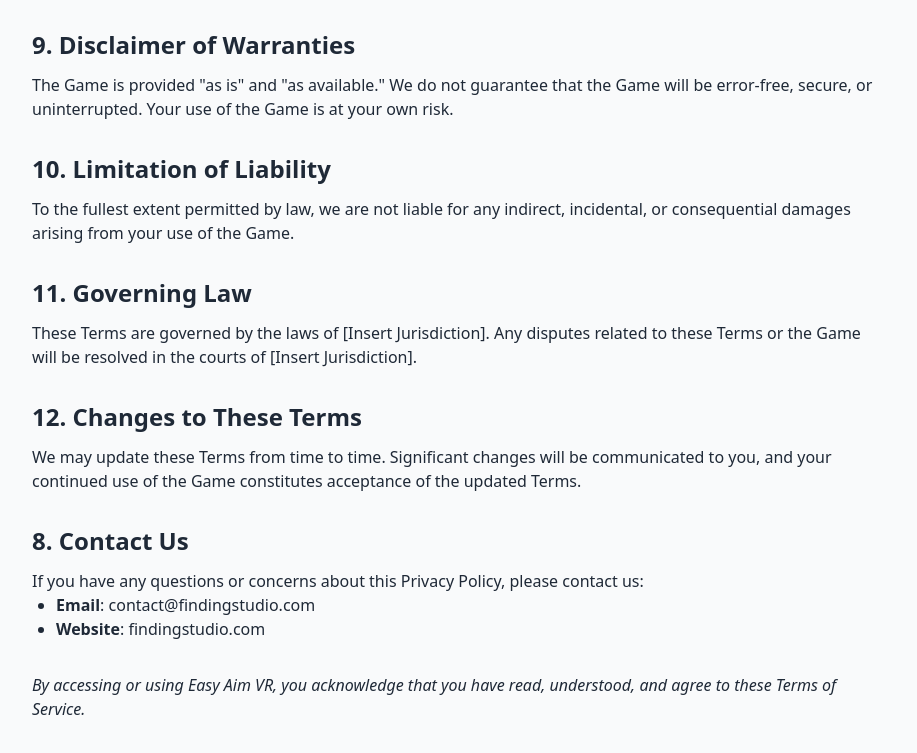
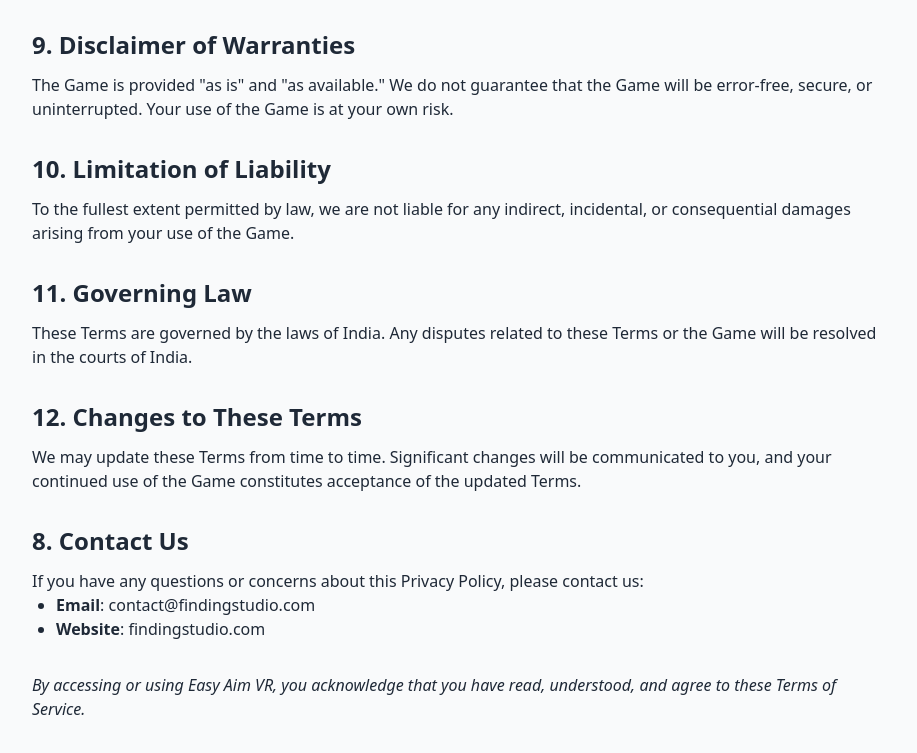
Before and after one commit to prajwalnagpure077/TheWebsite, a website: page EasyAim/TermsOfService.html in a window 1280 px wide. Shown: the part 1311-2064 px from the top of the page, without its empty margins (180-1097 px from the left). Drawn offline with Linux system fonts and the light colour scheme.

Commit message:
Insert Jurisdiction

```diff
--- a/EasyAim/TermsOfService.html
+++ b/EasyAim/TermsOfService.html
@@ -108,8 +108,8 @@
 
         <section class="mb-8">
             <h2 class="text-2xl font-semibold mb-3">11. Governing Law</h2>
-            <p>These Terms are governed by the laws of [Insert Jurisdiction]. Any disputes related to these Terms or the
-                Game will be resolved in the courts of [Insert Jurisdiction].</p>
+            <p>These Terms are governed by the laws of India. Any disputes related to these Terms or the
+                Game will be resolved in the courts of India.</p>
         </section>
 
         <section class="mb-8">
```
